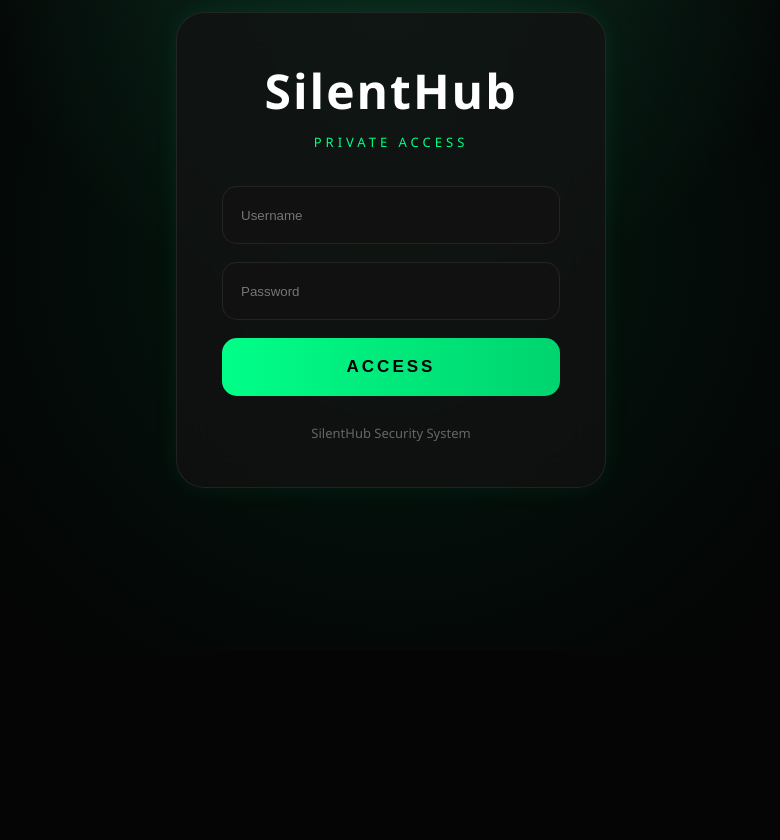
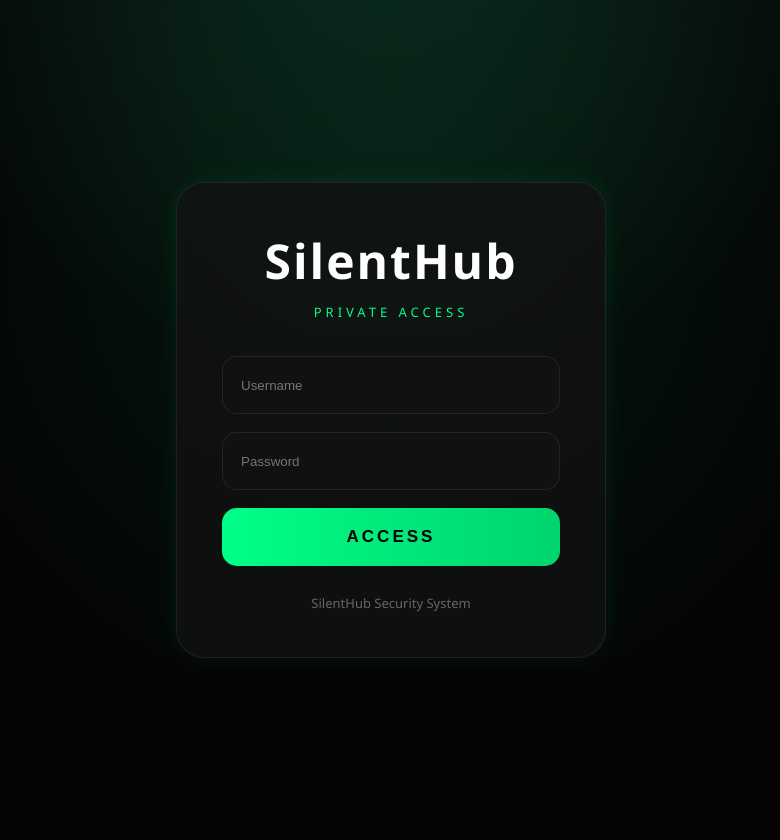
Before and after one commit to Silent-lua/Library, a Flask app: page /login in a window 1280 px wide. Shown: the part 150-990 px from the top of the page, without its empty margins (249-1029 px from the left). Before the commit the page ends 648 px from the top, so only its background shows below. Run offline with Flask 3, Linux system fonts and the light colour scheme.

Commit message:
Enhance login.html
Added a login container and background glow effect to the login page.

```diff
--- a/templates/login.html
+++ b/templates/login.html
@@ -1,3 +1,12 @@
+<body class="login-body">
+
+<canvas id="matrix"></canvas>
+
+<div class="background-glow"></div>
+
+
+<div class="login-container">
+
 <!DOCTYPE html>
 <html lang="es">
 
@@ -103,3 +112,10 @@
 </body>
 
 </html>
+
+</div>
+
+
+<script src="{{ url_for('static', filename='matrix.js') }}"></script>
+
+</body>
```
